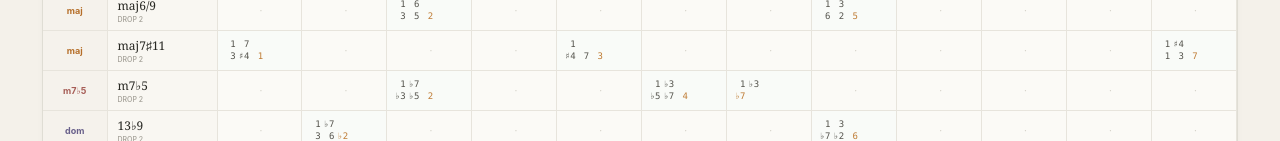
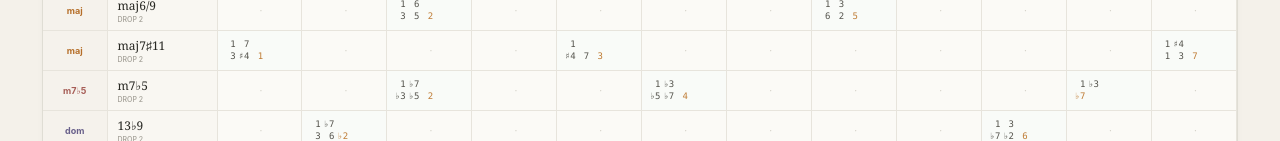
Before and after one commit to spironorpheus/vanarana, a React (Vite) app: page / in a window 1280 px wide. Shown: the part 811-952 px from the top of the page. Built offline with nearby package versions, Linux system fonts and the light colour scheme.

Commit message:
Derive top notes from voicing stacks

```diff
--- a/src/App.tsx
+++ b/src/App.tsx
@@ -2,6 +2,7 @@ import { useMemo, useState } from 'react'
 import {
   chordShapes,
   families,
+  getTopNote,
   topNotes,
   type ChordShape,
   type FamilyId,
@@ -90,7 +91,7 @@ function Matrix({ shapes }: { shapes: ChordShape[] }) {
                 <th className={`family-quality ${shape.family}`}>{family.shortLabel}</th>
                 <th><strong>{shape.name}</strong><small>{shape.technique}</small></th>
                 {topNotes.map((note) => {
-                  const voicing = shape.voicings.find((item) => item.topNote === note)
+                  const voicing = shape.voicings.find((item) => getTopNote(item) === note)
                   return <td className={voicing ? 'has-voicing' : ''} key={note}>{voicing ? <VoicingStack stacks={voicing.stacks} /> : <span className="empty-cell">·</span>}</td>
                 })}
               </tr>
@@ -110,7 +111,7 @@ function App() {
   const filteredShapes = useMemo(() => {
     return chordShapes.filter((shape) => {
       const matchesFamily = activeFamily === 'all' || shape.family === activeFamily
-      const matchesTopNote = activeTopNote === 'all' || shape.voicings.some((voicing) => voicing.topNote === activeTopNote)
+      const matchesTopNote = activeTopNote === 'all' || shape.voicings.some((voicing) => getTopNote(voicing) === activeTopNote)
       const matchesTechnique = activeTechnique === 'all' || shape.technique === activeTechnique
       return matchesFamily && matchesTopNote && matchesTechnique
     })
--- a/src/data/chords.ts
+++ b/src/data/chords.ts
@@ -18,9 +18,42 @@ export type FamilyId = 'minor' | 'major' | 'half-diminished' | 'dominant'
 export type LearningStatus = 'exploring' | 'learning' | 'comfortable'
 
 export type Voicing = {
-  topNote: TopNote
   /** Each string is one staff/hand grouping, rendered on its own line. */
   stacks: string[]
+}
+
+const topNoteAliases: Record<string, TopNote> = {
+  '1': '1',
+  '♯1': '♭2',
+  '♭2': '♭2',
+  '2': '2',
+  '♯2': '♭3',
+  '♭3': '♭3',
+  '3': '3',
+  '♭4': '3',
+  '♯3': '4',
+  '4': '4',
+  '♯4': '♭5',
+  '♭5': '♭5',
+  '5': '5',
+  '♯5': '♭6',
+  '♭6': '♭6',
+  '6': '6',
+  '♯6': '♭7',
+  '♭7': '♭7',
+  '7': '7',
+}
+
+export function getTopNote(voicing: Voicing): TopNote {
+  const lastStack = voicing.stacks.at(-1)
+  const lastNote = lastStack?.trim().split(/\s+/).at(-1)
+  const topNote = lastNote ? topNoteAliases[lastNote] : undefined
+
+  if (!topNote) {
+    throw new Error(`Cannot derive a top note from: ${voicing.stacks.join(' / ')}`)
+  }
+
+  return topNote
 }
 
 export type ChordShape = {
@@ -67,192 +100,192 @@ export const families: Array<{
 /**
  * The library lives here on purpose: edit this array, commit it, and the UI updates.
  * Notes use scale degrees relative to the root. `stacks` preserves the line breaks
- * from the original notebook table.
+ * from the original notebook table; the final note implies the voicing's top note.
  */
 export const chordShapes: ChordShape[] = [
   {
     id: 'min7-drop2', family: 'minor', name: 'min7', technique: 'Drop 2', status: 'comfortable',
     voicings: [
-      { topNote: '1', stacks: ['1 ♭7', '♭3 5 1'] },
-      { topNote: '♭3', stacks: ['1', '5 ♭7 ♭3'] },
-      { topNote: '5', stacks: ['1 ♭3', '♭7 1 5'] },
-      { topNote: '♭7', stacks: ['1 5', '1 ♭3 ♭7'] },
+      { stacks: ['1 ♭7', '♭3 5 1'] },
+      { stacks: ['1', '5 ♭7 ♭3'] },
+      { stacks: ['1 ♭3', '♭7 1 5'] },
+      { stacks: ['1 5', '1 ♭3 ♭7'] },
     ],
   },
   {
     id: 'min7add9-drop2', family: 'minor', name: 'min7(add9)', technique: 'Drop 2', status: 'learning',
-    voicings: [{ topNote: '♭7', stacks: ['1 5', '2 ♭3 ♭7'] }],
+    voicings: [{ stacks: ['1 5', '2 ♭3 ♭7'] }],
   },
   {
     id: 'min9-drop2', family: 'minor', name: 'min9', technique: 'Drop 2', status: 'learning',
     voicings: [
-      { topNote: '2', stacks: ['1 ♭7', '♭3 5 2'] },
-      { topNote: '5', stacks: ['1 ♭3', '♭7 2 5'] },
+      { stacks: ['1 ♭7', '♭3 5 2'] },
+      { stacks: ['1 ♭3', '♭7 2 5'] },
     ],
   },
   {
     id: 'min69-drop2', family: 'minor', name: 'min6/9', technique: 'Drop 2', status: 'exploring',
     voicings: [
-      { topNote: '2', stacks: ['1 6', '♭3 5 2'] },
-      { topNote: '5', stacks: ['1 ♭3', '6 2 5'] },
+      { stacks: ['1 6', '♭3 5 2'] },
+      { stacks: ['1 ♭3', '6 2 5'] },
     ],
   },
   {
     id: 'min11-drop2', family: 'minor', name: 'min11', technique: 'Drop 2', status: 'learning',
     voicings: [
-      { topNote: '1', stacks: ['1 ♭7', '♭3 4 1'] },
-      { topNote: '♭3', stacks: ['1', '4 ♭7 ♭3'] },
-      { topNote: '4', stacks: ['1 ♭3', '♭7 1 4'] },
-      { topNote: '♭7', stacks: ['1 4', '1 ♭3 ♭7'] },
+      { stacks: ['1 ♭7', '♭3 4 1'] },
+      { stacks: ['1', '4 ♭7 ♭3'] },
+      { stacks: ['1 ♭3', '♭7 1 4'] },
+      { stacks: ['1 4', '1 ♭3 ♭7'] },
     ],
   },
   {
     id: 'maj3add9-drop2', family: 'major', name: 'maj(add9)', technique: 'Drop 2', status: 'exploring',
     voicings: [
-      { topNote: '1', stacks: ['1 5', '2 3 1'] },
-      { topNote: '2', stacks: ['1', '3 5 2'] },
+      { stacks: ['1 5', '2 3 1'] },
+      { stacks: ['1', '3 5 2'] },
     ],
   },
   {
     id: 'maj7-drop2', family: 'major', name: 'maj7', technique: 'Drop 2', status: 'comfortable',
     voicings: [
-      { topNote: '3', stacks: ['1', '5 7 3'] },
-      { topNote: '5', stacks: ['1 3', '7 1 5'] },
-      { topNote: '7', stacks: ['1 5', '1 3 7'] },
+      { stacks: ['1', '5 7 3'] },
+      { stacks: ['1 3', '7 1 5'] },
+      { stacks: ['1 5', '1 3 7'] },
     ],
   },
   {
     id: 'maj7add9-drop2', family: 'major', name: 'maj7(add9)', technique: 'Drop 2', status: 'learning',
-    voicings: [{ topNote: '7', stacks: ['1 5', '2 3 7'] }],
+    voicings: [{ stacks: ['1 5', '2 3 7'] }],
   },
   {
     id: 'maj9-drop2', family: 'major', name: 'maj9', technique: 'Drop 2', status: 'learning',
     voicings: [
-      { topNote: '2', stacks: ['1 7', '3 5 2'] },
-      { topNote: '5', stacks: ['1 3', '7 2 5'] },
+      { stacks: ['1 7', '3 5 2'] },
+      { stacks: ['1 3', '7 2 5'] },
     ],
   },
   {
     id: 'maj69-drop2', family: 'major', name: 'maj6/9', technique: 'Drop 2', status: 'exploring',
     voicings: [
-      { topNote: '2', stacks: ['1 6', '3 5 2'] },
-      { topNote: '5', stacks: ['1 3', '6 2 5'] },
+      { stacks: ['1 6', '3 5 2'] },
+      { stacks: ['1 3', '6 2 5'] },
     ],
   },
   {
     id: 'maj7-sharp11-drop2', family: 'major', name: 'maj7♯11', technique: 'Drop 2', status: 'learning',
     voicings: [
-      { topNote: '1', stacks: ['1 7', '3 ♯4 1'] },
-      { topNote: '3', stacks: ['1', '♯4 7 3'] },
-      { topNote: '7', stacks: ['1 ♯4', '1 3 7'] },
+      { stacks: ['1 7', '3 ♯4 1'] },
+      { stacks: ['1', '♯4 7 3'] },
+      { stacks: ['1 ♯4', '1 3 7'] },
     ],
   },
   {
     id: 'm7b5-drop2', family: 'half-diminished', name: 'm7♭5', technique: 'Drop 2', status: 'learning',
     voicings: [
-      { topNote: '2', stacks: ['1 ♭7', '♭3 ♭5 2'] },
-      { topNote: '4', stacks: ['1 ♭3', '♭5 ♭7 4'] },
-      { topNote: '♭5', stacks: ['1 ♭3', '♭7'] },
+      { stacks: ['1 ♭7', '♭3 ♭5 2'] },
+      { stacks: ['1 ♭3', '♭5 ♭7 4'] },
+      { stacks: ['1 ♭3', '♭7'] },
     ],
   },
   {
     id: '13b9-drop2', family: 'dominant', name: '13♭9', technique: 'Drop 2', status: 'learning',
     voicings: [
-      { topNote: '♭2', stacks: ['1 ♭7', '3 6 ♭2'] },
-      { topNote: '5', stacks: ['1 3', '♭7 ♭2 6'] },
+      { stacks: ['1 ♭7', '3 6 ♭2'] },
+      { stacks: ['1 3', '♭7 ♭2 6'] },
     ],
   },
   {
     id: '13b9-upper', family: 'dominant', name: '13♭9', technique: 'Upper structure', status: 'learning',
     voicings: [
-      { topNote: '♭2', stacks: ['1 ♭7', '3 6 ♯1'] },
-      { topNote: '3', stacks: ['1 ♭7', '6 ♯1 3'] },
-      { topNote: '5', stacks: ['1 ♭7', '♯1 3 6'] },
+      { stacks: ['1 ♭7', '3 6 ♯1'] },
+      { stacks: ['1 ♭7', '6 ♯1 3'] },
+      { stacks: ['1 ♭7', '♯1 3 6'] },
     ],
   },
   {
     id: '13b9-sharp11-upper', family: 'dominant', name: '13♭9♯11', technique: 'Upper structure', status: 'exploring',
     voicings: [
-      { topNote: '♭2', stacks: ['1 3 ♭7', '♯4 6 ♯1'] },
-      { topNote: '♭5', stacks: ['1 3 ♭7', '6 ♯1 ♯4'] },
-      { topNote: '6', stacks: ['1 3 ♭7', '♯1 ♯4 6'] },
+      { stacks: ['1 3 ♭7', '♯4 6 ♯1'] },
+      { stacks: ['1 3 ♭7', '6 ♯1 ♯4'] },
+      { stacks: ['1 3 ♭7', '♯1 ♯4 6'] },
     ],
   },
   {
     id: '7b9-sharp11-upper', family: 'dominant', name: '7♭9♯11', technique: 'Upper structure', status: 'exploring',
     voicings: [
-      { topNote: '♭2', stacks: ['1 3 ♭7', '♯4 ♯6 ♯1'] },
-      { topNote: '♭5', stacks: ['1 3 ♭7', '♯6 ♯1 ♯4'] },
-      { topNote: '♭7', stacks: ['1 3 ♭7', '♯1 ♯4 ♯6'] },
+      { stacks: ['1 3 ♭7', '♯4 ♯6 ♯1'] },
+      { stacks: ['1 3 ♭7', '♯6 ♯1 ♯4'] },
+      { stacks: ['1 3 ♭7', '♯1 ♯4 ♯6'] },
     ],
   },
   {
     id: '13-drop2', family: 'dominant', name: '13', technique: 'Drop 2', status: 'comfortable',
     voicings: [
-      { topNote: '2', stacks: ['1 ♭7', '3 6 2'] },
-      { topNote: '5', stacks: ['1 3', '♭7 2 6'] },
+      { stacks: ['1 ♭7', '3 6 2'] },
+      { stacks: ['1 3', '♭7 2 6'] },
     ],
   },
   {
     id: '13-sharp11-upper', family: 'dominant', name: '13♯11', technique: 'Upper structure', status: 'learning',
     voicings: [
-      { topNote: '2', stacks: ['1 3 ♭7', '♯4 6 2'] },
-      { topNote: '♭5', stacks: ['1 3 ♭7', '6 2 ♯4'] },
-      { topNote: '5', stacks: ['1 3 ♭7', '2 ♯4 6'] },
+      { stacks: ['1 3 ♭7', '♯4 6 2'] },
+      { stacks: ['1 3 ♭7', '6 2 ♯4'] },
+      { stacks: ['1 3 ♭7', '2 ♯4 6'] },
     ],
   },
   {
     id: 'alt-sharp2-drop2', family: 'dominant', name: 'alt ♯2', technique: 'Drop 2', status: 'learning',
     voicings: [
-      { topNote: '♭3', stacks: ['1 ♭7', '3 ♭6 ♯2'] },
-      { topNote: '♭5', stacks: ['1 3', '♭7 ♯2 ♭6'] },
+      { stacks: ['1 ♭7', '3 ♭6 ♯2'] },
+      { stacks: ['1 3', '♭7 ♯2 ♭6'] },
     ],
   },
   {
     id: 'alt-sharp2-upper', family: 'dominant', name: 'alt ♯2', technique: 'Upper structure', status: 'exploring',
     voicings: [
-      { topNote: '1', stacks: ['1 3 ♭7', '♭3 ♭6 1'] },
-      { topNote: '♭3', stacks: ['1 3 ♭7', '♭6 1 ♭3'] },
-      { topNote: '♭6', stacks: ['1 3 ♭7', '1 ♭3 ♭6'] },
+      { stacks: ['1 3 ♭7', '♭3 ♭6 1'] },
+      { stacks: ['1 3 ♭7', '♭6 1 ♭3'] },
+      { stacks: ['1 3 ♭7', '1 ♭3 ♭6'] },
     ],
   },
   {
     id: 'alt-b2-drop2', family: 'dominant', name: 'alt ♭2', technique: 'Drop 2', status: 'learning',
     voicings: [
-      { topNote: '♭2', stacks: ['1 ♭7', '3 ♭6 ♭2'] },
-      { topNote: '5', stacks: ['1 3', '♭7 ♭2 ♭6'] },
+      { stacks: ['1 ♭7', '3 ♭6 ♭2'] },
+      { stacks: ['1 3', '♭7 ♭2 ♭6'] },
     ],
   },
   {
     id: 'alt-b2-upper', family: 'dominant', name: 'alt ♭2', technique: 'Upper structure', status: 'exploring',
     voicings: [
-      { topNote: '♭2', stacks: ['1 3 ♭7', '♭4 ♭6 ♭2'] },
-      { topNote: '3', stacks: ['1 3 ♭7', '♭6 ♭2 ♭4'] },
-      { topNote: '♭6', stacks: ['1 3 ♭7', '♭2 ♭4 ♭6'] },
+      { stacks: ['1 3 ♭7', '♭4 ♭6 ♭2'] },
+      { stacks: ['1 3 ♭7', '♭6 ♭2 ♭4'] },
+      { stacks: ['1 3 ♭7', '♭2 ♭4 ♭6'] },
     ],
   },
   {
     id: '9sus4-upper', family: 'dominant', name: '9sus4', technique: 'Upper structure', status: 'learning',
     voicings: [
-      { topNote: '2', stacks: ['1 ♭7', '4 ♭7 2'] },
-      { topNote: '4', stacks: ['1 ♭7', '♭7 2 4'] },
-      { topNote: '♭7', stacks: ['1 ♭7', '2 4 ♭7'] },
+      { stacks: ['1 ♭7', '4 ♭7 2'] },
+      { stacks: ['1 ♭7', '♭7 2 4'] },
+      { stacks: ['1 ♭7', '2 4 ♭7'] },
     ],
   },
   {
     id: '13sus4-upper', family: 'dominant', name: '13sus4', technique: 'Upper structure', status: 'exploring',
-    voicings: [{ topNote: '♭7', stacks: ['1 ♭7', '♭7 2 4 6'] }],
+    voicings: [{ stacks: ['1 ♭7', '♭7 2 4 6'] }],
   },
   {
     id: '7sus4b9-upper', family: 'dominant', name: '7sus4♭9', technique: 'Upper structure', status: 'learning',
     voicings: [
-      { topNote: '♭2', stacks: ['1 ♭7', '4 ♭7 ♭2'] },
-      { topNote: '4', stacks: ['1 ♭7', '♭7 ♭2 4'] },
-      { topNote: '♭7', stacks: ['1 ♭7', '♭2 4 ♭7'] },
+      { stacks: ['1 ♭7', '4 ♭7 ♭2'] },
+      { stacks: ['1 ♭7', '♭7 ♭2 4'] },
+      { stacks: ['1 ♭7', '♭2 4 ♭7'] },
     ],
   },
   {
     id: '13sus4b9-upper', family: 'dominant', name: '13sus4♭9', technique: 'Upper structure', status: 'exploring',
-    voicings: [{ topNote: '♭7', stacks: ['1 ♭7', '♭7 ♭2 4 6'] }],
+    voicings: [{ stacks: ['1 ♭7', '♭7 ♭2 4 6'] }],
   },
 ]
```
Also changed, not shown: 1 other file (tests, documents, lock files or other folders).
